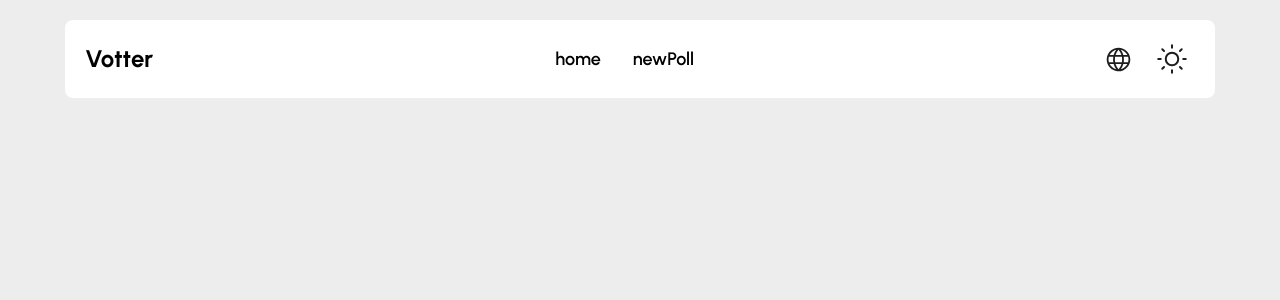
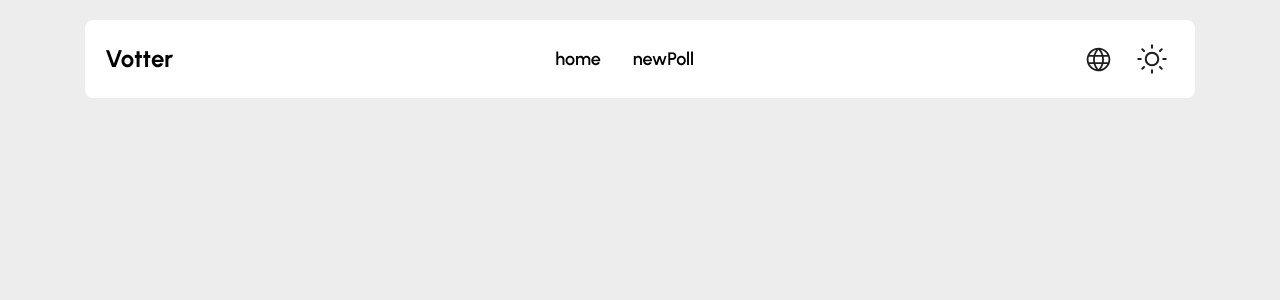
Before and after one commit to Guilherme-Matosoli/vooter-client, a Next.js app: page /en in a window 1280 px wide. Shown: the top 300 px of the page. Built offline with nearby package versions, Linux system fonts and the light colour scheme; what i18next-resources-to-backend would draw is missing.

Commit message:
remove content class and pass the propertys to body :tada:

```diff
--- a/src/app/[lng]/globals.css
+++ b/src/app/[lng]/globals.css
@@ -13,14 +13,9 @@
 
   body {
     min-block-size: 100dvh;
-    @apply flex flex-col p-5 bg-light dark:bg-dark;
+    @apply flex flex-col justify-between p-5 m-auto bg-light dark:bg-dark;
+    width: min(100%, 1150px);
   }
-}
-
-.content {
-  flex: 1;
-  width: min(100%, 1150px);
-  margin: 0 auto;
 }
 
 .link {
```
